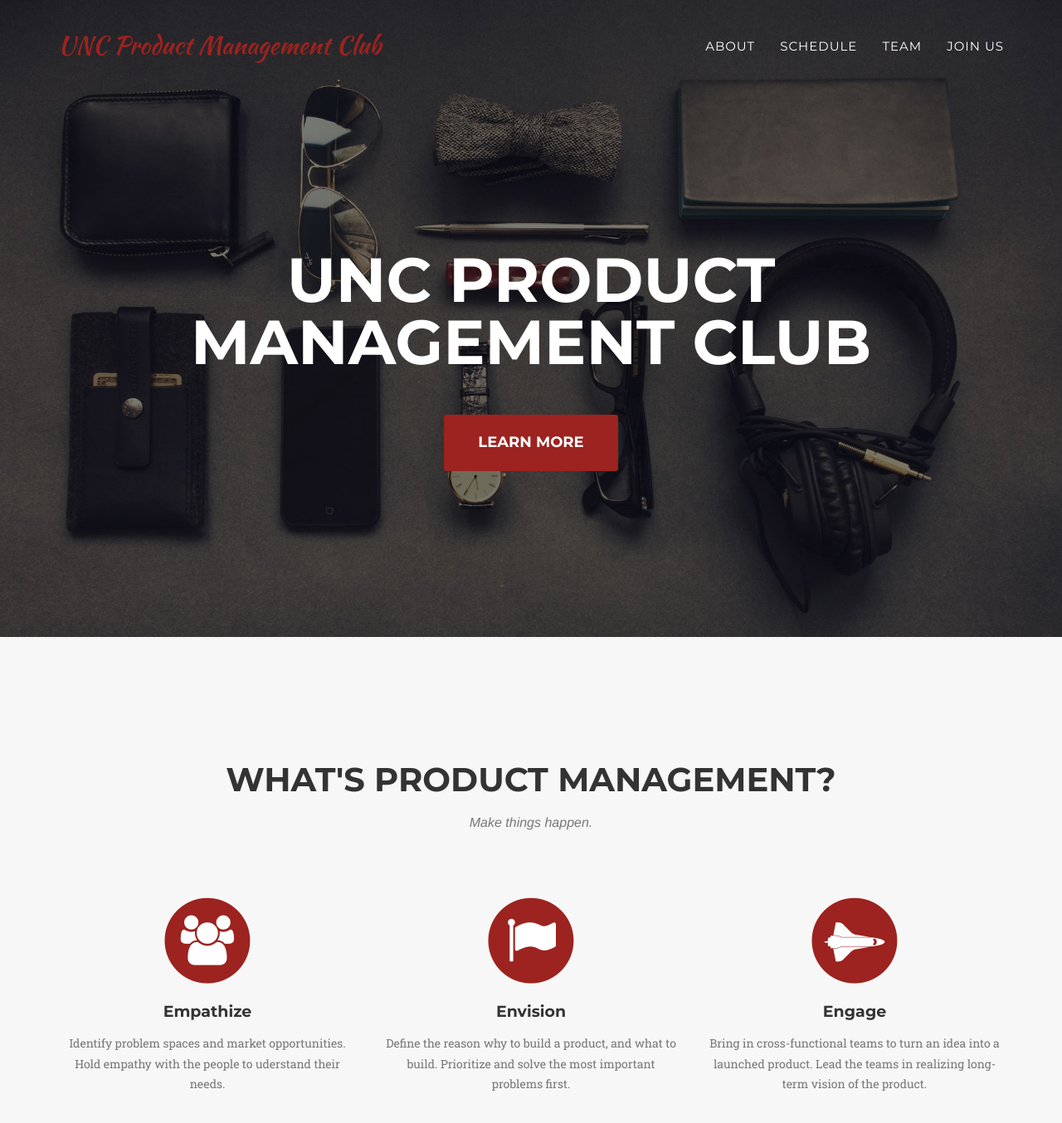
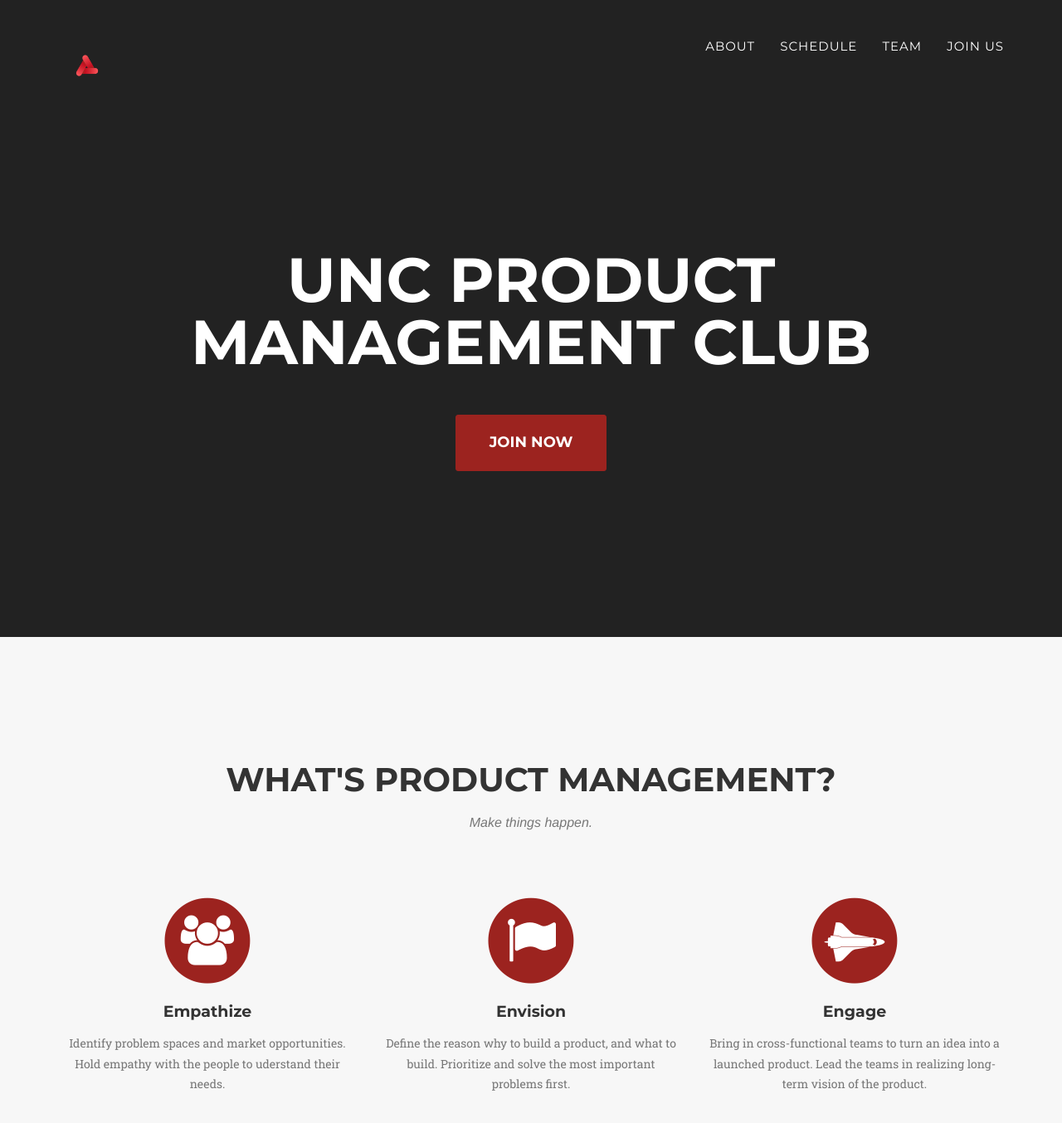
Before and after one commit to unc-pmclub/main-website, a Jekyll site: the page built from index.html, in a window 1280 px wide and 1400 px high. Shown: the top 1354 px of the window at 83% size. Built offline with Jekyll 4.4.1, drawn with Linux system fonts in a browser that asks for light colours; some web fonts are replaced; some of the changed text lies outside the part shown.

Commit message:
minor fixes

```diff
--- a/_config.yml
+++ b/_config.yml
@@ -1,5 +1,5 @@
-# url: http://127.0.0.1:8080
-# baseurl: /agency-jekyll-theme/
+# url: https://yujietao.me
+# baseurl: /pmclub/
 
 # Site settings
 title: UNC Product Management Club
--- a/_includes/clients.html
+++ b/_includes/clients.html
@@ -1,25 +1,26 @@
 <!-- Clients Aside -->
     <aside class="partners">
-        <div class="container">
+        <div class="container text-center">
+            <h4 class="subheading special">Special thanks to our partners</h4>
             <div class="row">
                 <div class="col-md-3 col-sm-6">
                     <a href="#">
-                        <img src="img/logos/envato.jpg" class="img-responsive img-centered" alt="">
+                <!--         <img src="img/logos/microsoft.jpg" class="img-responsive img-centered" alt=""> -->
                     </a>
                 </div>
                 <div class="col-md-3 col-sm-6">
                     <a href="#">
-                        <img src="img/logos/designmodo.jpg" class="img-responsive img-centered" alt="">
+                        <img src="img/logos/microsoft.jpg" class="img-responsive img-centered" alt="">
                     </a>
                 </div>
                 <div class="col-md-3 col-sm-6">
                     <a href="#">
-                        <img src="img/logos/themeforest.jpg" class="img-responsive img-centered" alt="">
+                        <img src="img/logos/unc_cs.jpg" class="img-responsive img-centered" alt="">
                     </a>
                 </div>
                 <div class="col-md-3 col-sm-6">
                     <a href="#">
-                        <img src="img/logos/creative-market.jpg" class="img-responsive img-centered" alt="">
+         <!--                <img src="img/logos/unc_cs.jpg" class="img-responsive img-centered" alt=""> -->
                     </a>
                 </div>
             </div>
--- a/_includes/header.html
+++ b/_includes/header.html
@@ -9,7 +9,7 @@
                     <span class="icon-bar"></span>
                     <span class="icon-bar"></span>
                 </button>
-                <a class="navbar-brand page-scroll" href="#page-top">{{site.title}}</a>
+                <a class="navbar-brand page-scroll" href="#"><!-- {{site.title}} --> <img src="../img/logos/logo.jpg" width="70" height="70" alt=""></a>
             </div>
 
             <!-- Collect the nav links, forms, and other content for toggling -->
@@ -46,7 +46,7 @@
             <div class="intro-text">
                 <!-- <div class="intro-lead-in">UNC Product Management Club</div> -->
                 <div class="intro-heading">UNC Product Management Club</div>
-                <a href="#about" class="page-scroll btn btn-xl">Learn More</a>
+                <a href="https://bit.ly/uncpmclub" target= "blank" class="page-scroll btn btn-xl">Join Now</a>
             </div>
         </div>
     </header>
--- a/_includes/join.html
+++ b/_includes/join.html
@@ -7,7 +7,7 @@
                 </div>
             </div>
             <div class="row">
-                <a href="bit.ly/uncpmclub" class="btn btn-xl">Join Mailing list </a>
+                <a href="https://bit.ly/uncpmclub" target = 'blank' class="btn btn-xl">Join Mailing list </a>
 <!--                 <div class="col-lg-12">
                     <form name="sentMessage" id="contactForm" novalidate>
                         <div class="row">
--- a/_layouts/default.html
+++ b/_layouts/default.html
@@ -9,7 +9,6 @@
     {% include header.html %}
     {% include about.html %}
     {% include schedule.html %}
-<!--     {% include portfolio_grid.html %} -->
     {% include team.html %}
     {% include clients.html %}
     {% include join.html %}
```
Also changed, not shown: _includes/css/agency.css (+7 -1 lines), img/logos/aetuts.jpg (deleted), img/logos/creative-market.jpg (deleted), img/logos/designmodo.jpg (deleted), img/logos/envato.jpg (deleted), img/logos/logo.jpg (added), img/logos/microlancer.jpg (deleted), img/logos/microsoft.jpg (added), img/logos/themeforest.jpg (deleted), img/logos/unc_cs.jpg (added), img/logos/wordpress.jpg (deleted).
